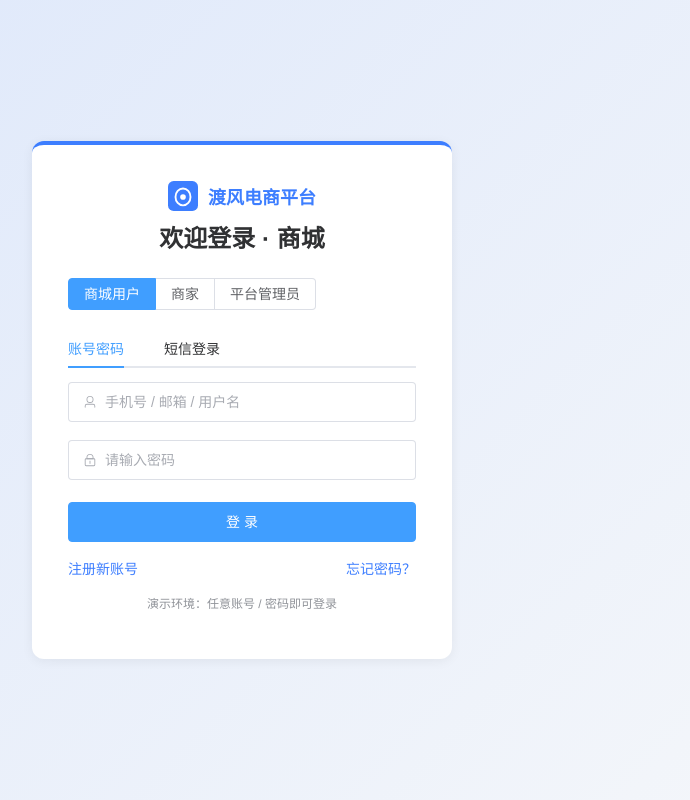
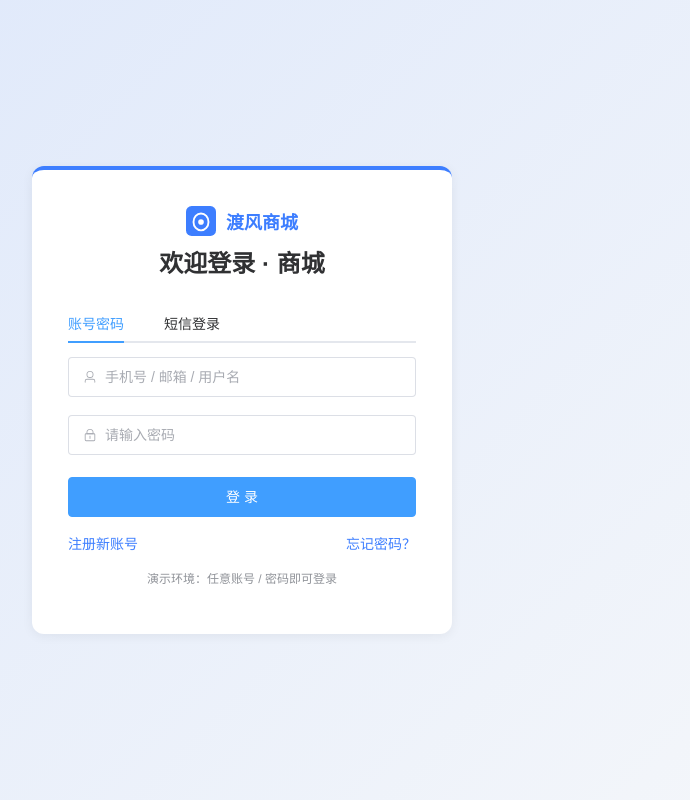
Before and after one commit to Inqjq/E-commercePlatform, a Vue app in the folder frontend/: page /login in a window 1280 px wide. Shown: the whole page, without its empty margins (398-1088 px from the left). Built offline with nearby package versions, Linux system fonts and the light colour scheme.

Commit message:
feat(登录)：商城/商家/平台独立登录页

```diff
--- a/frontend/src/layouts/AdminLayout.vue
+++ b/frontend/src/layouts/AdminLayout.vue
@@ -61,7 +61,7 @@ const menus = [
 
 function onCommand(cmd) {
   if (cmd === 'logout') {
-    userStore.logout().then(() => { ElMessage.success('已退出登录'); router.push('/login'); });
+    userStore.logout().then(() => { ElMessage.success('已退出登录'); router.push('/admin/login'); });
   } else if (cmd === 'portal') {
     router.push('/');
   }
--- a/frontend/src/layouts/MerchantLayout.vue
+++ b/frontend/src/layouts/MerchantLayout.vue
@@ -57,7 +57,7 @@ const menus = [
 
 function onCommand(cmd) {
   if (cmd === 'logout') {
-    userStore.logout().then(() => { ElMessage.success('已退出登录'); router.push('/login'); });
+    userStore.logout().then(() => { ElMessage.success('已退出登录'); router.push('/merchant/login'); });
   } else if (cmd === 'portal') {
     router.push('/');
   }
--- a/frontend/src/router/index.js
+++ b/frontend/src/router/index.js
@@ -11,7 +11,19 @@ const routes = [
     path: '/login',
     name: 'Login',
     component: () => import('@/views/portal/Login.vue'),
-    meta: { title: '登录' },
+    meta: { title: '登录', end: 'USER' },
+  },
+  {
+    path: '/merchant/login',
+    name: 'MerchantLogin',
+    component: () => import('@/views/portal/Login.vue'),
+    meta: { title: '商家中心登录', end: 'MERCHANT' },
+  },
+  {
+    path: '/admin/login',
+    name: 'AdminLogin',
+    component: () => import('@/views/portal/Login.vue'),
+    meta: { title: '平台管理中心登录', end: 'ADMIN' },
   },
   {
     path: '/register',
@@ -86,7 +98,10 @@ router.beforeEach((to, from, next) => {
 
   const authed = isLoggedIn();
   if (to.meta?.requiresAuth && !authed) {
-    return next({ path: '/login', query: { redirect: to.fullPath } });
+    const loginPath = to.path.startsWith('/admin') ? '/admin/login'
+      : to.path.startsWith('/merchant') ? '/merchant/login'
+      : '/login';
+    return next({ path: loginPath, query: { redirect: to.fullPath } });
   }
   if (to.meta?.roles && to.meta.roles.length) {
     const user = getUser();
--- a/frontend/src/views/portal/Login.vue
+++ b/frontend/src/views/portal/Login.vue
@@ -1,9 +1,9 @@
 <template>
   <div class="auth-page">
     <div class="auth-card" :class="'id-' + identity.toLowerCase()">
-      <div class="brand"><img src="/favicon.svg" /><span>渡风电商平台</span></div>
+      <div class="brand"><img src="/favicon.svg" /><span>{{ brandText }}</span></div>
       <h2>{{ loginTitle }}</h2>
-      <div class="identity">
+      <div v-if="end === 'USER'" class="identity">
         <el-radio-group v-model="identity" class="identity-group">
           <el-radio-button value="USER">商城用户</el-radio-button>
           <el-radio-button value="MERCHANT">商家</el-radio-button>
@@ -54,8 +54,9 @@ const userStore = useUserStore();
 const isDev = import.meta.env.DEV;
 const formRef = ref();
 const activeTab = ref('password');
-const identity = ref('USER');
+const identity = ref(route.meta?.end || 'USER');
 const loginTitle = computed(() => ({ USER: '欢迎登录 · 商城', MERCHANT: '商家中心登录', ADMIN: '平台管理中心登录' }[identity.value] || '欢迎登录'));
+const brandText = computed(() => ({ USER: '渡风商城', MERCHANT: '渡风商家中心', ADMIN: '渡风平台管理中心' }[identity.value] || '渡风电商平台'));
 const loading = ref(false);
 const counting = ref(0);
 const form = reactive({ account: '', password: '', phone: '', code: '' });
```
Also changed, not shown: 1 other file (tests, documents, lock files or other folders).
